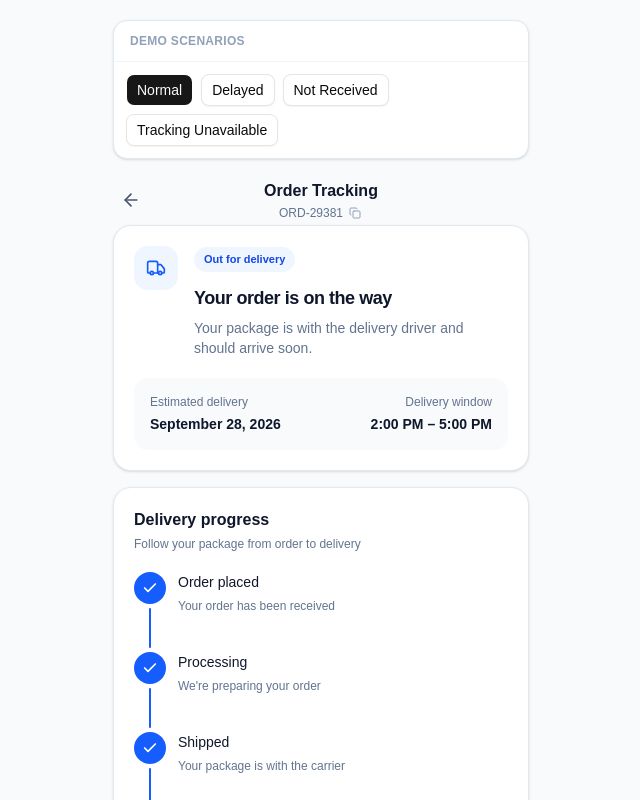
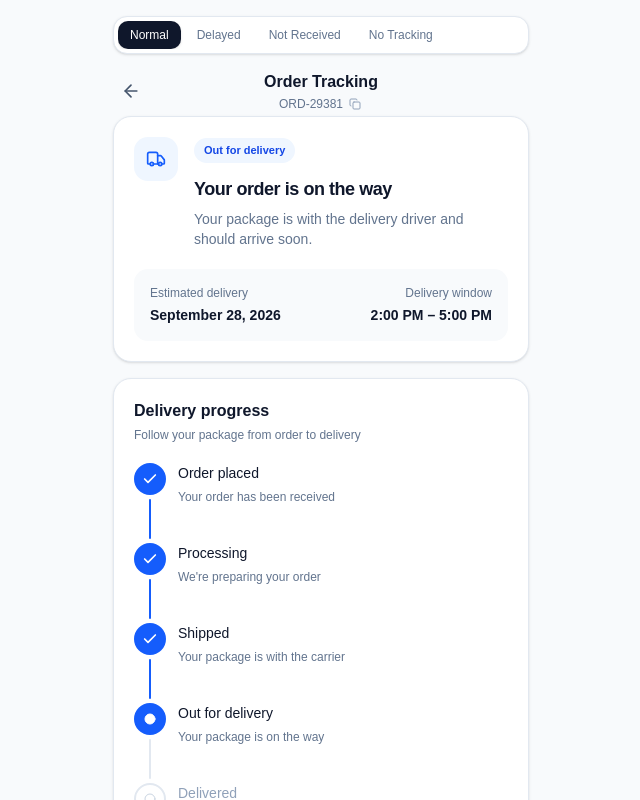
Before and after one commit to sakib-333/order-tracking-screen, a React (Vite) app: page / in a window 1280 px wide. Shown: the top 800 px of the page, without its empty margins (319-959 px from the left). Built offline with nearby package versions, Linux system fonts and the light colour scheme.

Commit message:
Update header.

```diff
--- a/src/pages/OrderTrackingPage.tsx
+++ b/src/pages/OrderTrackingPage.tsx
@@ -1,6 +1,4 @@
 import { useState } from "react";
-
-import { Button } from "@/components/ui/button";
 
 import { orders } from "@/data/orders";
 import type { TrackingState } from "@/types/order";
@@ -21,6 +19,28 @@ type PageState =
   | "loading"
   | "empty"
   | "error";
+
+const scenarioTabs: {
+  id: TrackingState;
+  label: string;
+}[] = [
+  {
+    id: "normal",
+    label: "Normal",
+  },
+  {
+    id: "delayed",
+    label: "Delayed",
+  },
+  {
+    id: "delivered-not-received",
+    label: "Not Received",
+  },
+  {
+    id: "tracking-unavailable",
+    label: "No Tracking",
+  },
+];
 
 export function OrderTrackingPage() {
   const [trackingState, setTrackingState] =
@@ -64,77 +84,35 @@ export function OrderTrackingPage() {
 
   return (
     <main className="min-h-screen bg-slate-50">
-            <div className="mx-auto w-full max-w-md px-4 pb-10 pt-5">
-                {/* Demo Controls */}
-                <div className="mb-5 overflow-hidden rounded-xl border border-slate-200 bg-white shadow-sm">
-                    <div className="border-b border-slate-100 px-4 py-3">
-                        <p className="text-xs font-semibold uppercase tracking-wide text-slate-400">
-                            Demo Scenarios
-                        </p>
-                    </div>
+      <div className="mx-auto w-full max-w-md px-3 pb-10 pt-4 sm:px-4">
 
-                    <div className="flex flex-wrap gap-2 p-3">
-                        <Button
-                            size="sm"
-                            variant={
-                                trackingState === "normal"
-                                    ? "default"
-                                    : "outline"
+        {/* Demo Scenario Tabs */}
+        <div className="mb-4 rounded-xl border border-slate-200 bg-white p-1 shadow-sm">
+          <div className="flex gap-1 overflow-x-auto scrollbar-none">
+            {scenarioTabs.map((tab) => {
+              const isActive =
+                trackingState === tab.id;
+
+              return (
+                <button
+                  key={tab.id}
+                  type="button"
+                  onClick={() =>
+                    handleTrackingStateChange(tab.id)
                   }
-                            onClick={() =>
-                                handleTrackingStateChange("normal")
-                            }
+                  className={[
+                    "shrink-0 rounded-lg px-3 py-1.5 text-xs font-medium transition-all",
+                    "focus-visible:outline-none focus-visible:ring-2 focus-visible:ring-blue-500 focus-visible:ring-offset-1",
+                    "disabled:pointer-events-none disabled:opacity-50",
+                    isActive
+                      ? "bg-slate-900 text-white shadow-sm"
+                      : "text-slate-500 hover:bg-slate-100 hover:text-slate-900",
+                  ].join(" ")}
                 >
-                            Normal
-                        </Button>
-
-                        <Button
-                            size="sm"
-                            variant={
-                                trackingState === "delayed"
-                                    ? "default"
-                                    : "outline"
-                            }
-                            onClick={() =>
-                                handleTrackingStateChange("delayed")
-                            }
-                        >
-                            Delayed
-                        </Button>
-
-                        <Button
-                            size="sm"
-                            variant={
-                                trackingState ===
-                                    "delivered-not-received"
-                                    ? "default"
-                                    : "outline"
-                            }
-                            onClick={() =>
-                                handleTrackingStateChange(
-                                    "delivered-not-received",
-                                )
-                            }
-                        >
-                            Not Received
-                        </Button>
-
-                        <Button
-                            size="sm"
-                            variant={
-                                trackingState ===
-                                    "tracking-unavailable"
-                                    ? "default"
-                                    : "outline"
-                            }
-                            onClick={() =>
-                                handleTrackingStateChange(
-                                    "tracking-unavailable",
-                                )
-                            }
-                        >
-                            Tracking Unavailable
-                        </Button>
+                  {tab.label}
+                </button>
+              );
+            })}
           </div>
         </div>
 
```
Lines whose indentation alone changed are shown as unchanged.
